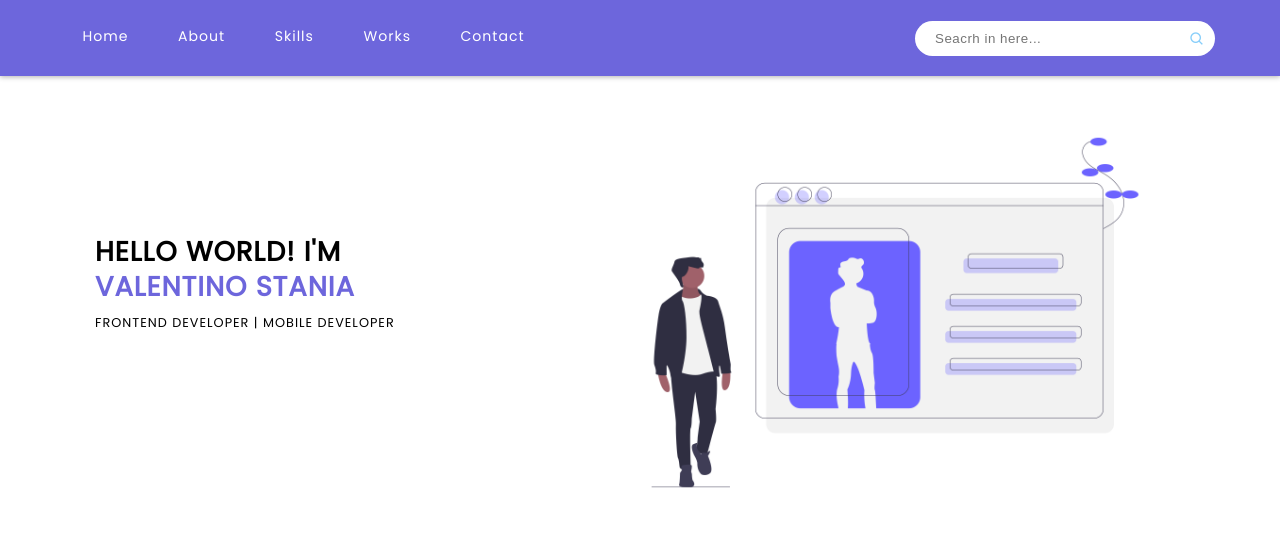
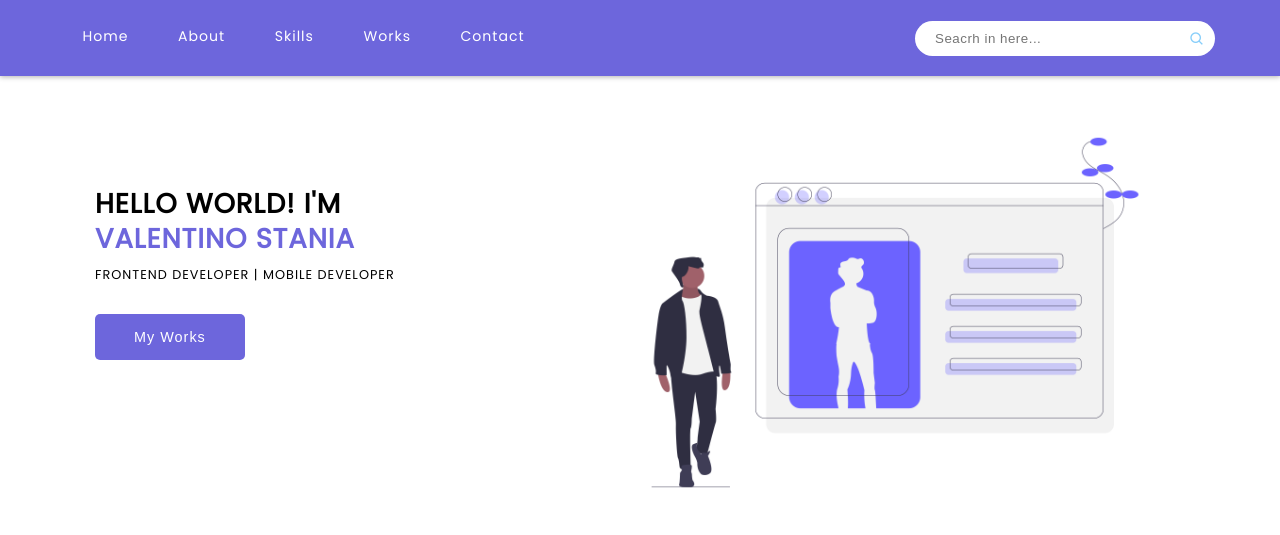
Before and after one commit to valentinocfs/progate-tim, a plain HTML site: page index.html in a window 1280 px wide. Drawn offline with nearby package versions, Linux system fonts and the light colour scheme.

Commit message:
Create a Home Button

```diff
--- a/css/responsive.css
+++ b/css/responsive.css
@@ -20,10 +20,6 @@
         margin: 0 auto;
         padding: 0 20px;
     }
-
-    /* .home .home-left h2 {
-
-    } */
 
     .home .home-left {
         text-align: left;
@@ -60,7 +56,7 @@
     }
 
     .home-left {
-        margin-top: 60px;
+        margin-top: 10px;
     }
 
     .home-right {
--- a/css/style.css
+++ b/css/style.css
@@ -179,6 +179,7 @@ nav.show li {
 
 .home-left {
     margin-top: 200px;
+    margin-bottom: 20px;
     text-align: center;
     letter-spacing: 1px;
 }
@@ -192,11 +193,34 @@ nav.show li {
 .home-left p {
     font-size: .8em;
     margin-top: -20px;
-    margin-bottom: 50px;
+    margin-bottom: 30px;
 }
 
 .home-left span {
     color: #6D66DC;
+}
+
+.home-left .btn-home {
+    background: #6D66DC;
+    padding: 15px;
+    border-radius: 5px;
+    width: 50%;
+}
+
+.home-left input {
+    color: #fff;
+    letter-spacing: 1px;
+    font-size: 0.9em;
+    border: none;
+    outline: none;
+    cursor: pointer;
+    transition: all .3s  ease-in;
+}
+
+.home-left input:hover {
+    background-color: #fff;
+    color: #6D66DC;
+    outline: 2px solid #6D66DC;
 }
 
 .home-right {
--- a/index.html
+++ b/index.html
@@ -40,6 +40,7 @@
         <div class="home-left">
           <h2>HELLO WORLD! I'M <br> <span>VALENTINO STANIA</span></h2>
           <p>FRONTEND DEVELOPER | MOBILE DEVELOPER</p>
+          <input type="button" class="btn-home" value="My Works">
         </div>
         <div class="home-right">
           <img src="img/undraw-2.png" alt="">
```
